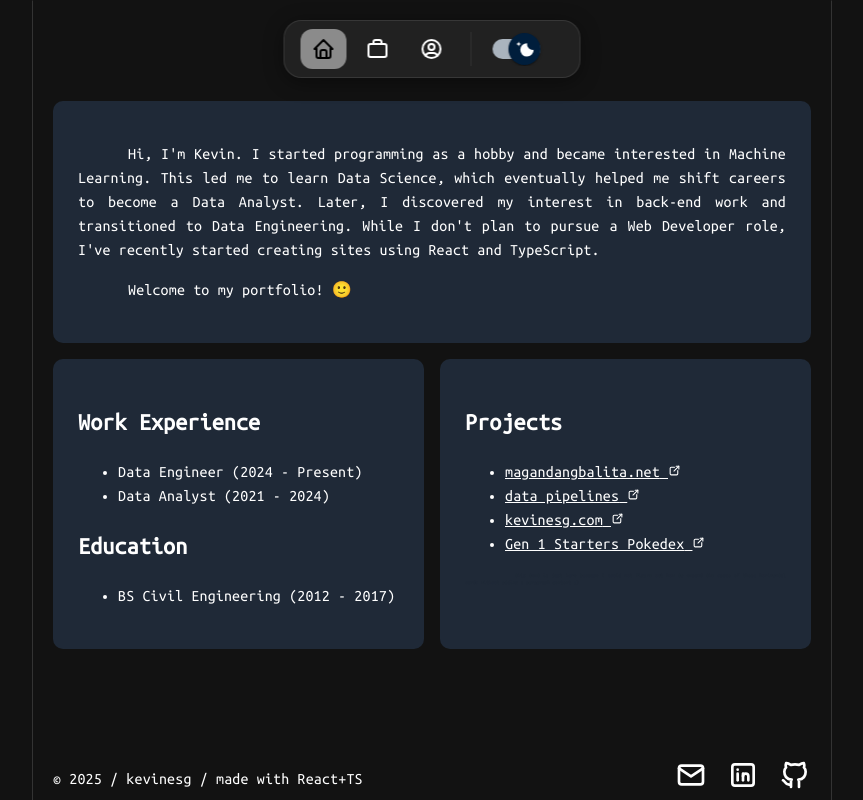
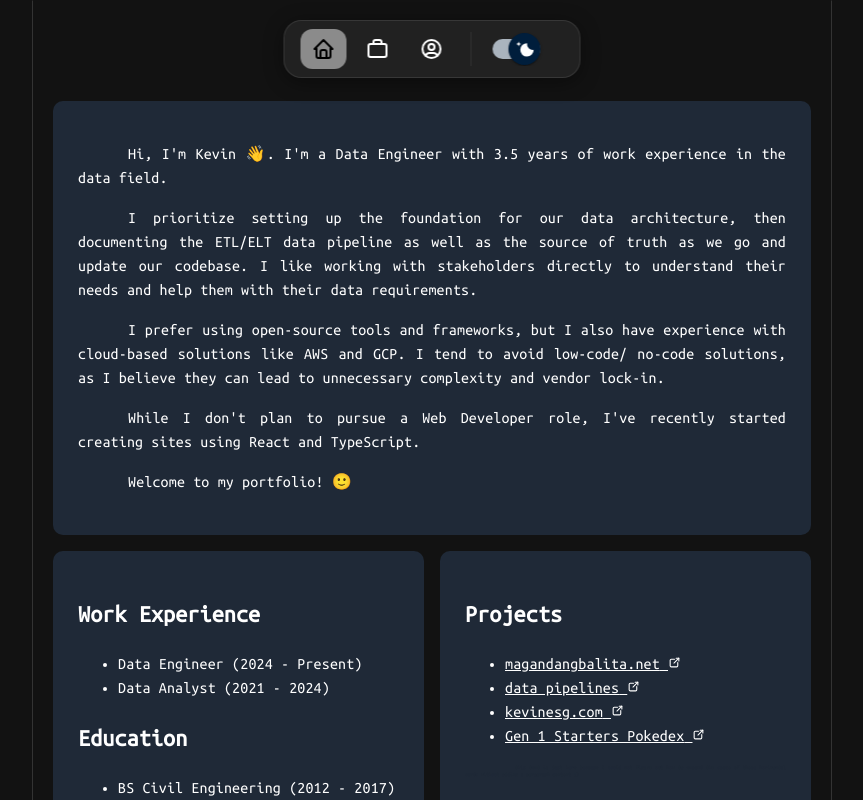
Before and after one commit to kevinesg/portfolio, a React (Vite) app: page / in a window 1280 px wide. Shown: the top 800 px of the page, without its empty margins (208-1071 px from the left). Built offline with nearby package versions, Linux system fonts and the light colour scheme.

Commit message:
updated Home page intro

```diff
--- a/src/pages/Home.tsx
+++ b/src/pages/Home.tsx
@@ -4,13 +4,27 @@ const Home = () => {
   return (
     <div className="container">
       <div className="card">
+        <div className="bio"></div>
         <p>
-          Hi, I'm Kevin. I started programming as a hobby and became interested
-          in Machine Learning. This led me to learn Data Science, which
-          eventually helped me shift careers to become a Data Analyst. Later, I
-          discovered my interest in back-end work and transitioned to Data
-          Engineering. While I don't plan to pursue a Web Developer role, I've
-          recently started creating sites using React and TypeScript.
+          Hi, I'm Kevin 👋. I'm a Data Engineer with 3.5 years of work
+          experience in the data field.
+        </p>
+        <p>
+          I prioritize setting up the foundation for our data architecture, then
+          documenting the ETL/ELT data pipeline as well as the source of truth
+          as we go and update our codebase. I like working with stakeholders
+          directly to understand their needs and help them with their data
+          requirements.
+        </p>
+        <p>
+          I prefer using open-source tools and frameworks, but I also have
+          experience with cloud-based solutions like AWS and GCP. I tend to
+          avoid low-code/ no-code solutions, as I believe they can lead to
+          unnecessary complexity and vendor lock-in.
+        </p>
+        <p>
+          While I don't plan to pursue a Web Developer role, I've recently
+          started creating sites using React and TypeScript.
         </p>
         <p> Welcome to my portfolio! 🙂</p>
       </div>
```
